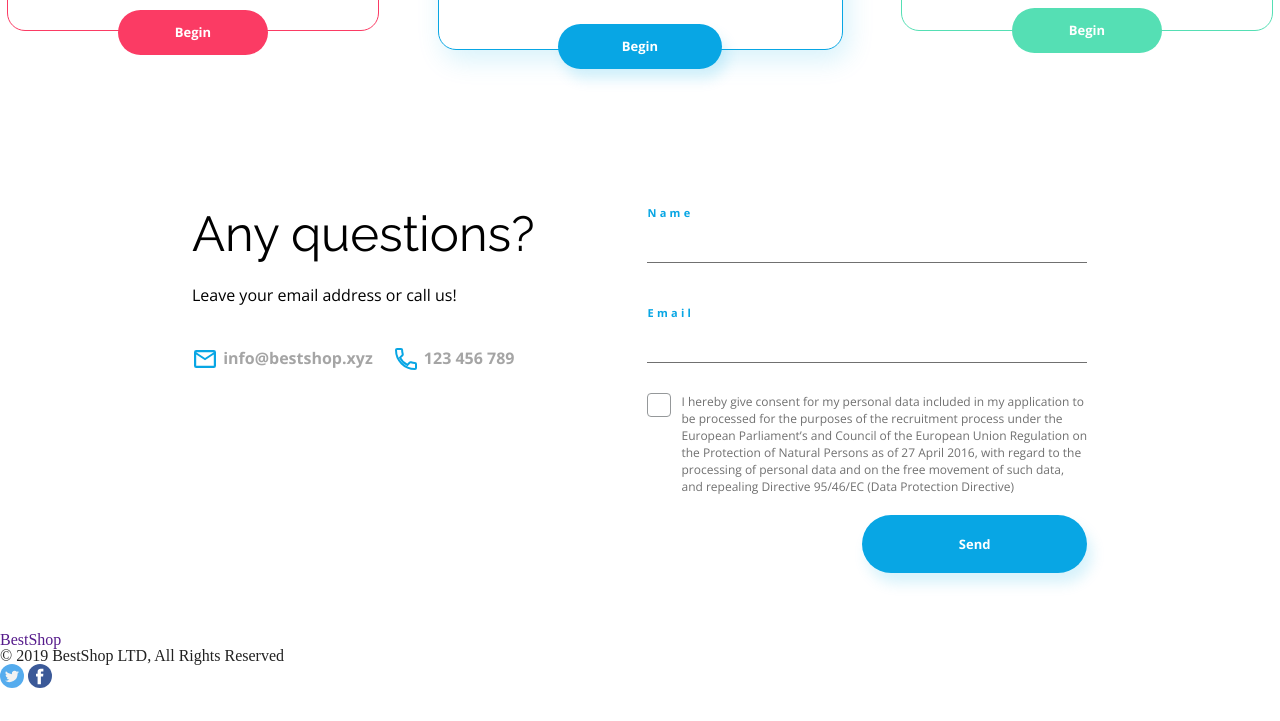
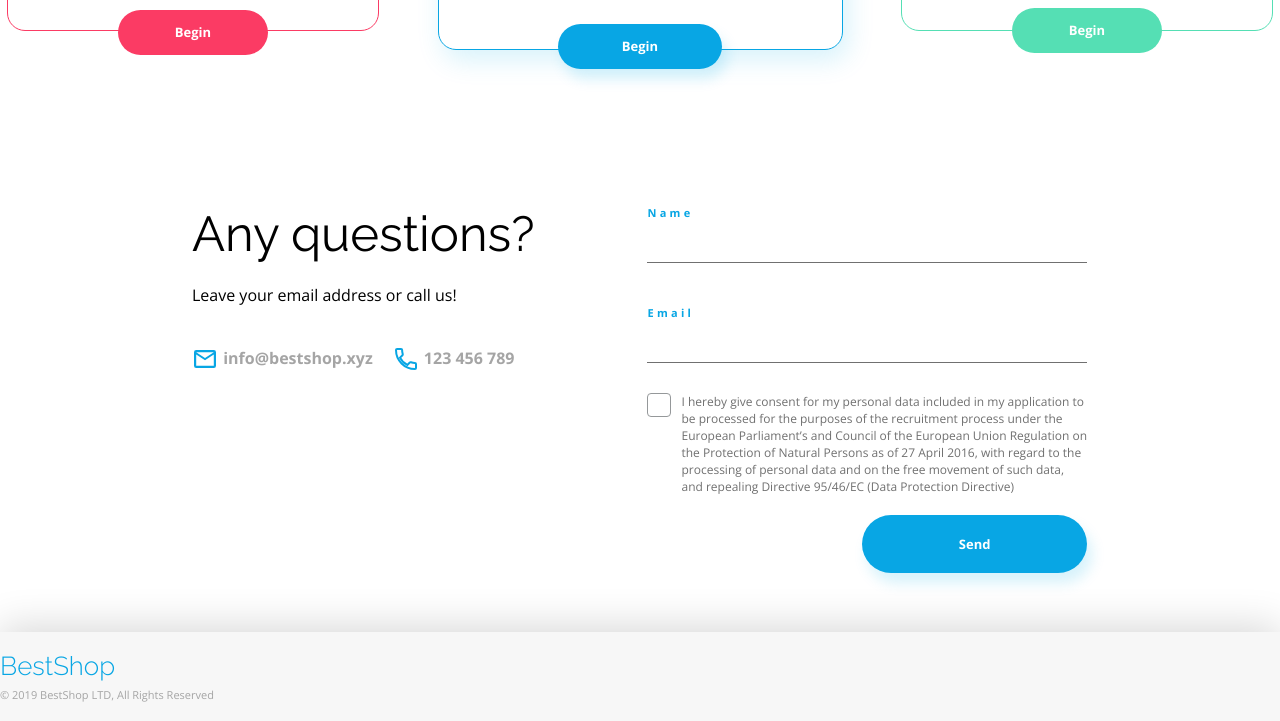
Before and after one commit to Karol855/BestShop, a plain HTML site: page index.html in a window 1280 px wide. Shown: the part 3340-4061 px from the top of the page. Before the commit the page ends 4028 px from the top, so only its background shows below. Drawn offline with nearby package versions, Linux system fonts and the light colour scheme.

Commit message:
added footer section styling

```diff
--- a/css/style.css
+++ b/css/style.css
@@ -642,3 +642,39 @@ header {
     border: none;
     align-self: flex-end;
 }
+/****   >>>>>           added footer section styling           <<<<<   ****/
+footer {
+    background-color: var(--color-light-grey);
+    box-shadow: var(--color-grey-shadow) 0 -5px 40px;
+    height: 89px;
+}
+.footer__container {
+    height: 100%;
+    display: flex;
+    justify-content: space-between;
+    align-items: center;
+}
+.footer__logo--container {
+    display: flex;
+    flex-direction: column;
+}
+.footer__logo {
+    font-size: 1.625rem;
+    line-height: 1.875rem;
+    text-align: left;
+    margin-bottom: 6.52px;
+}
+.footer__copy {
+    font-family: var(--font-open-sans);
+    font-weight: 400;
+    font-size: 0.6875rem;
+    line-height: 0.9375rem;
+    color: var(--color-grey);
+    text-align: left;
+}
+.footer__icons {
+    display: flex;
+}
+.twitter {
+    margin-right: 20px;
+}
--- a/index.html
+++ b/index.html
@@ -205,7 +205,7 @@
 <footer class="footer">
     <div class="container footer__container">
         <div class="footer__logo--container">
-            <a href="" class="footer__logo">BestShop</a>
+            <a href="#" class="footer__logo logo">BestShop</a>
             <p class="footer__copy">© 2019 BestShop LTD, All Rights Reserved</p>
         </div>
         <div class="footer__icons">
```
